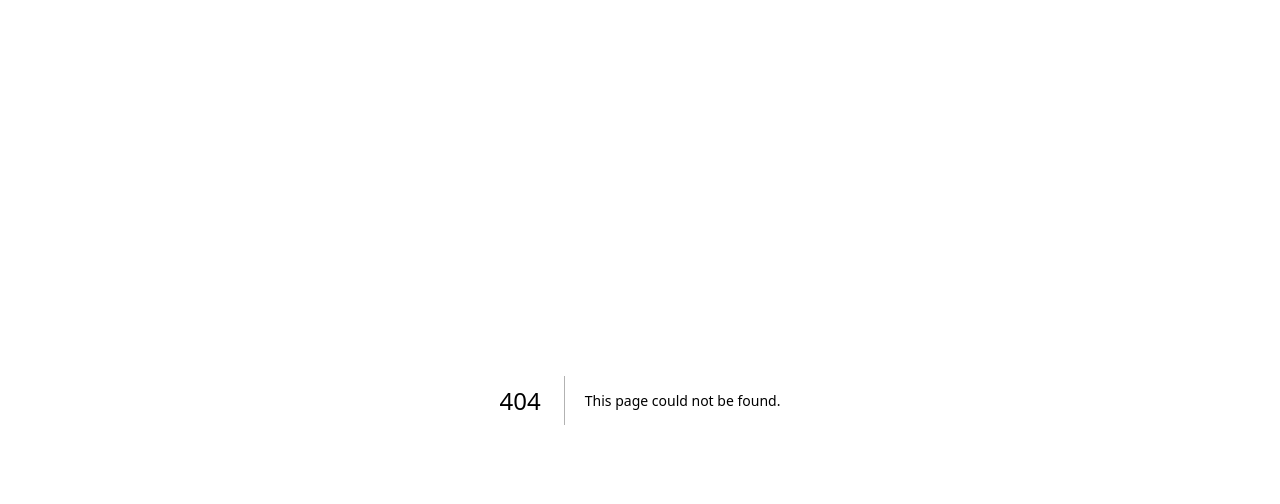
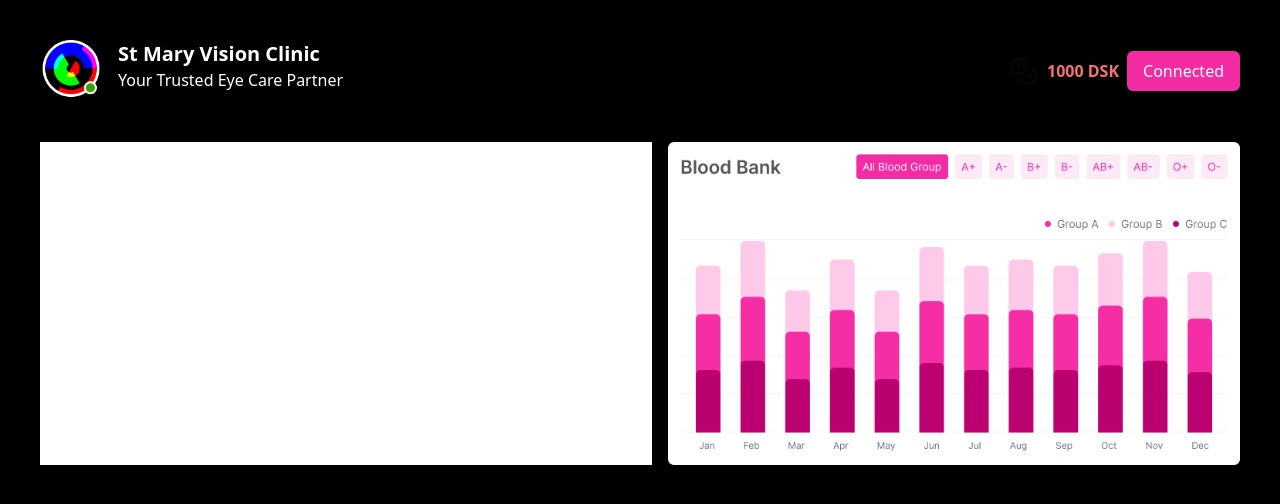
Before and after one commit to Donorsynk/front_end, a Next.js app: page /hospital/dashboard in a window 1280 px wide. Before the commit this address had no page. Shown: the top 504 px of the page. Built offline with nearby package versions, Linux system fonts and the light colour scheme; what @rainbow-me/rainbowkit, wagmi would draw is missing.

Commit message:
hospital dashboard

```diff
--- /dev/null
+++ b/pages/hospital/dashboard/index.jsx
@@ -0,0 +1,52 @@
+import NavBar from '../../components/navbar'
+import Image from 'next/image'
+export default function HospitalDashboard() {
+  return (
+    <main className=" min-h-screen flex-col items-center justify-between">
+      <div className="mx-10 flex justify-between items-center mt-10 ">
+        <div className="flex">
+          <Image
+            src="/images/Hospital-logo.png"
+            width={62}
+            height={62}
+            alt=""
+          />
+          <div className="flex flex-col mx-4">
+            <h1 className="font-bold text-xl">St Mary Vision Clinic</h1>
+            <p>Your Trusted Eye Care Partner</p>
+          </div>
+        </div>
+
+        <div className="flex items-stretch">
+          <Image src="/images/coins.svg" width={30} height={30} alt="" />
+          <h1 className="px-2 justify-center font-semibold self-center text-red-400">
+            1000 DSK
+          </h1>
+          <button className="connect-wallet text-white px-4 py-2 rounded-md">
+            Connected
+          </button>
+        </div>
+      </div>
+
+      <div className="flex flex-row mx-10 my-10 space-x-4">
+        <div className="flex-1 bg-white px-5">
+          <p>
+            At St. Mary Vision Clinic, we are dedicated to preserving and
+            enhancing your precious gift of sight. Whether you need a routine
+            eye exam, specialized treatment, or expert advice on maintaining
+            optimal eye health, we&apos;re here for you. Your vision is our
+            priority, and we look forward to serving your eye care needs.
+          </p>
+        </div>
+        <div className="flex-1">
+          <Image
+            src={'/images/Hospital-Blood-Bank.png'}
+            alt=""
+            width={741}
+            height={418}
+          />
+        </div>
+      </div>
+    </main>
+  )
+}
--- /dev/null
+++ b/pages/hospital/index.jsx
@@ -0,0 +1,7 @@
+export default function Hospital() {
+    return (
+      <main className="flex min-h-screen flex-col items-center justify-between p-24">
+        <h1>Hospital</h1>
+      </main>
+    )
+  }
```
Also changed, not shown: 1 other file (tests, documents, lock files or other folders).
